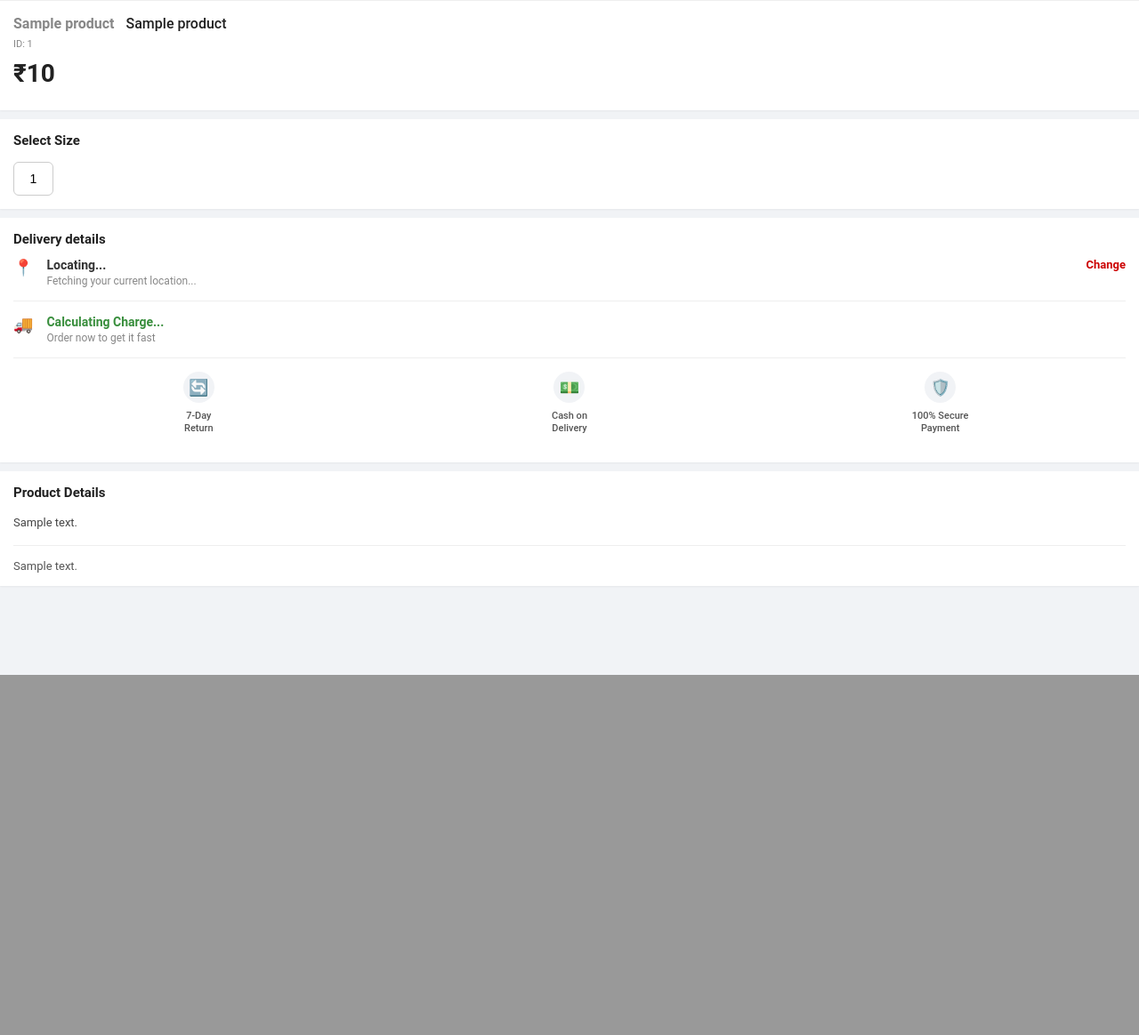
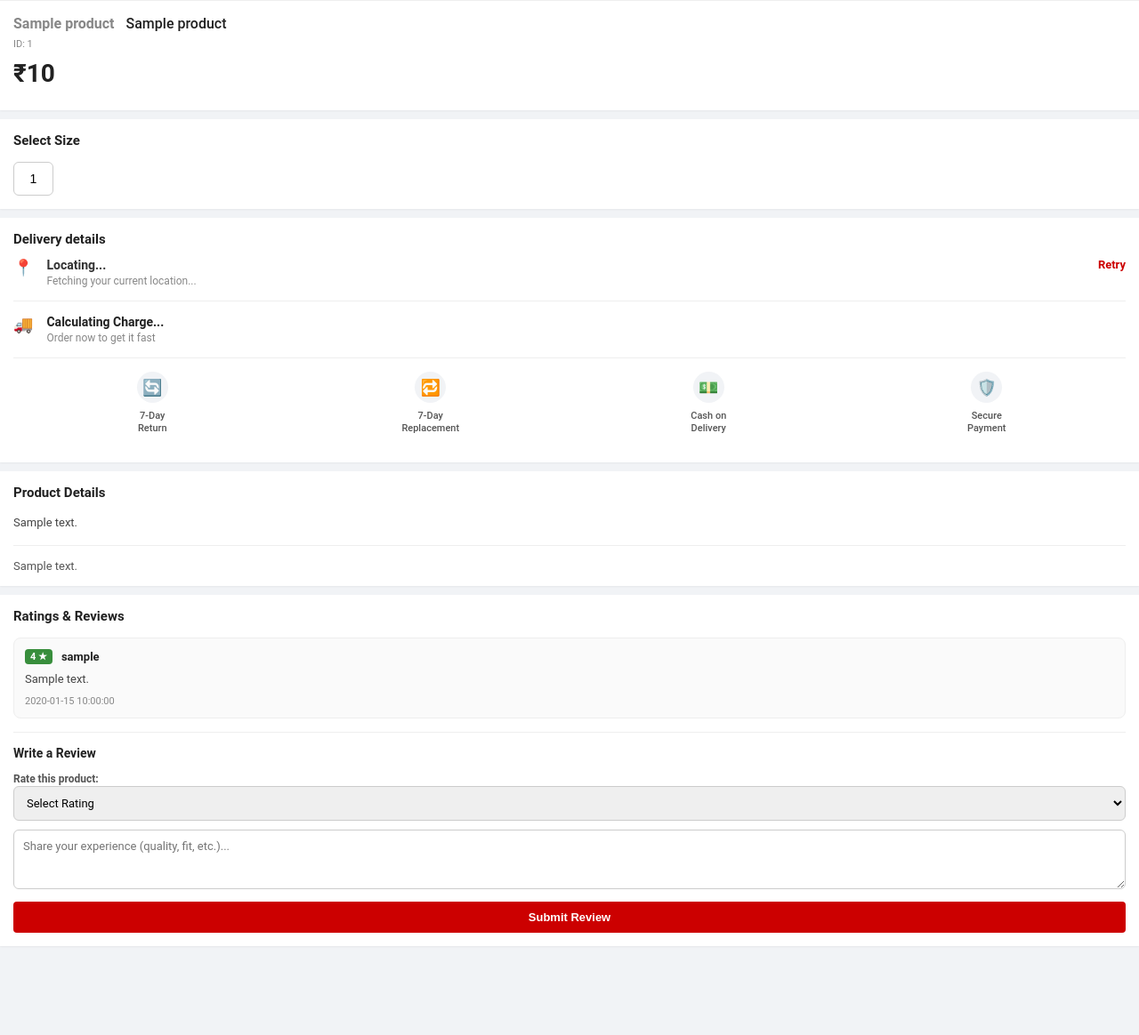
Before and after one commit to nitrotrial1month-glitch/My-funny.py, a Flask app: page /product/1 in a window 1280 px wide. Shown: the part 1769-2933 px from the top of the page at 89% size. Before the commit the page ends 2528 px from the top, so only its background shows below. Run offline with Flask 3, Linux system fonts and the light colour scheme; a database or web service that is not in the repository returns one stand-in record (values such as "Sample title").

Commit message:
Update product.html

```diff
--- a/templates/product.html
+++ b/templates/product.html
@@ -20,10 +20,7 @@
 
         /* Product Details Card */
         .card { background: white; padding: 15px; margin-bottom: 10px; box-shadow: 0 1px 2px rgba(0,0,0,0.05); }
-
         h1 { margin: 0 0 5px 0; font-size: 16px; font-weight: 500; color: var(--text-dark); line-height: 1.4; display: flex; align-items: center; flex-wrap: wrap; gap: 8px;}
-
-        .wbm-insure-badge { background-color: rgba(255, 255, 255, 0.95); color: var(--primary); font-size: 12px; font-style: italic; font-weight: 900; padding: 2px 6px; border-radius: 4px; display: inline-flex; align-items: center; gap: 4px; border: 1px solid #eee; box-shadow: 0 2px 4px rgba(0,0,0,0.05); }
 
         /* Price Section */
         .price-section { display: flex; align-items: baseline; flex-wrap: wrap; gap: 10px; margin: 10px 0; }
@@ -47,12 +44,16 @@
         .trust-badges { display: flex; justify-content: space-around; padding: 15px 0; border-top: 1px solid #eee; margin-top: 15px; text-align: center; }
         .trust-item { display: flex; flex-direction: column; align-items: center; gap: 8px; width: 30%; }
         .trust-icon { width: 35px; height: 35px; background: #f1f3f6; border-radius: 50%; display: flex; justify-content: center; align-items: center; font-size: 18px; color: var(--primary); }
-        .trust-text { font-size: 11px; color: #555; font-weight: 500; line-height: 1.3; }
+        .trust-text { font-size: 11px; color: #555; font-weight: 500; line-height: 1.3; text-align: center;}
+
+        /* Real Ratings & Reviews */
+        .review-card { border: 1px solid #eee; border-radius: 8px; padding: 12px; margin-bottom: 10px; background: #fafafa;}
+        .review-form { border-top: 1px solid #eee; padding-top: 15px; margin-top: 15px; }
+        .form-control { width: 100%; box-sizing: border-box; padding: 10px; border: 1px solid #ccc; border-radius: 6px; font-family: inherit; font-size: 13px; margin-bottom: 10px; outline: none;}
 
         /* Bottom Actions */
         .action-btns { display: flex; position: fixed; bottom: 0; left: 0; width: 100%; background: white; box-shadow: 0 -2px 10px rgba(0,0,0,0.1); z-index: 1000;}
         .btn { flex: 1; padding: 16px; border: none; font-weight: bold; text-align: center; cursor: pointer; font-size: 15px; text-transform: uppercase; transition: 0.2s; }
-        .btn:active { opacity: 0.8; }
         .add-cart { background: white; color: var(--primary); border-top: 1px solid #eee; }
         .buy-now { background: var(--primary); color: white; border-top: 1px solid var(--primary); }
     </style>
@@ -81,10 +82,16 @@
             {% endif %}
         </div>
 
-        {% if product.rating %}
-        <div style="position: absolute; bottom: 15px; left: 15px; background: rgba(255,255,255,0.9); padding: 4px 8px; border-radius: 4px; font-size: 12px; font-weight: bold; display: flex; align-items: center; gap: 4px; border: 1px solid #eee;">
-            {{ product.rating }} <span style="color: var(--success); font-size: 10px;">★</span>
-        </div>
+        {% if product.reviews and product.reviews|length > 0 %}
+            {% set total_rating = 0 %}
+            {% for r in product.reviews %}
+                {% set total_rating = total_rating + r.rating|int %}
+            {% endfor %}
+            {% set avg_rating = (total_rating / product.reviews|length) | round(1) %}
+
+            <div style="position: absolute; bottom: 15px; left: 15px; background: rgba(255,255,255,0.9); padding: 4px 8px; border-radius: 4px; font-size: 12px; font-weight: bold; display: flex; align-items: center; gap: 4px; border: 1px solid #eee; box-shadow: 0 2px 4px rgba(0,0,0,0.1);">
+                {{ avg_rating }} <span style="color: var(--success); font-size: 10px;">★</span> | {{ product.reviews|length }}
+            </div>
         {% endif %}
     </div>
 
@@ -126,40 +133,91 @@
                 <div style="font-weight: bold; margin-bottom: 3px;" id="loc-pin">Detecting Location...</div>
                 <div style="font-size: 12px; color: var(--muted);" id="loc-address">Please wait while we check delivery availability.</div>
             </div>
-            <span class="link-text" onclick="requestLocation()">Change</span>
+            <span class="link-text" onclick="requestLocation()">Retry</span>
         </div>
 
         <div class="delivery-row" style="border-top: 1px solid #eee; padding-top: 15px;">
             <span class="icon">🚚</span>
             <div>
-                <div style="font-weight: bold; color: var(--success);" id="delivery-status">Calculating Charge...</div>
+                <div style="font-weight: bold; color: var(--text-dark);" id="delivery-status">Calculating Charge...</div>
                 <div style="font-size: 12px; color: var(--muted); margin-top: 3px;">Order now to get it fast</div>
             </div>
         </div>
 
         <div class="trust-badges">
+            {% if product.policies and product.policies.return_eligible %}
             <div class="trust-item">
                 <div class="trust-icon">🔄</div>
                 <div class="trust-text">7-Day<br>Return</div>
             </div>
+            {% endif %}
+
+            {% if product.policies and product.policies.replace_eligible %}
+            <div class="trust-item">
+                <div class="trust-icon">🔁</div>
+                <div class="trust-text">7-Day<br>Replacement</div>
+            </div>
+            {% endif %}
+
             <div class="trust-item">
                 <div class="trust-icon">💵</div>
                 <div class="trust-text">Cash on<br>Delivery</div>
             </div>
+
             <div class="trust-item">
                 <div class="trust-icon">🛡️</div>
-                <div class="trust-text">100% Secure<br>Payment</div>
+                <div class="trust-text">Secure<br>Payment</div>
             </div>
         </div>
     </div>
 
-    <div class="card" style="margin-bottom: 20px;">
+    <div class="card">
         <div class="section-title">Product Details</div>
-        <div style="white-space: pre-wrap; line-height: 1.6; font-size: 13px; color: #444;">{{ product.description | default('High quality product from Wear By Me.') }}</div>
-
+        <div style="white-space: pre-wrap; line-height: 1.6; font-size: 13px; color: #444;">{{ product.description | default('High quality product.') }}</div>
         {% if product.details %}
             <div style="margin-top: 15px; padding-top: 15px; border-top: 1px solid #eee; font-size: 13px; color: #555;">{{ product.details }}</div>
         {% endif %}
+    </div>
+
+    <div class="card" style="margin-bottom: 20px;">
+        <div class="section-title">Ratings & Reviews</div>
+
+        {% if product.reviews and product.reviews|length > 0 %}
+            {% for review in product.reviews %}
+            <div class="review-card">
+                <div style="display: flex; gap: 10px; margin-bottom: 8px; align-items: center;">
+                    <span style="background: {% if review.rating|int >= 3 %}var(--success){% else %}var(--primary){% endif %}; color: white; padding: 2px 6px; border-radius: 4px; font-size: 11px; font-weight: bold;">
+                        {{ review.rating }} ★
+                    </span>
+                    <span style="font-weight: bold; font-size: 13px;">{{ review.user_name | default('Verified Buyer') }}</span>
+                </div>
+                <p style="font-size: 13px; color: #444; margin: 0 0 8px 0; line-height: 1.4;">{{ review.comment }}</p>
+                <div style="font-size: 11px; color: var(--muted);">{{ review.date }}</div>
+            </div>
+            {% endfor %}
+        {% else %}
+            <p style="font-size: 13px; color: var(--muted);">No reviews yet. Be the first to review this product!</p>
+        {% endif %}
+
+        <div class="review-form">
+            <div style="font-weight: bold; font-size: 14px; margin-bottom: 10px;">Write a Review</div>
+
+            <form action="/submit_review/{{ product.WBM_P_ID | default(product._id) }}" method="POST">
+                <label style="font-size: 12px; font-weight: bold; color: #555;">Rate this product:</label>
+                <select name="rating" class="form-control" required>
+                    <option value="" disabled selected>Select Rating</option>
+                    <option value="5">5 ★ - Excellent</option>
+                    <option value="4">4 ★ - Very Good</option>
+                    <option value="3">3 ★ - Good</option>
+                    <option value="2">2 ★ - Bad</option>
+                    <option value="1">1 ★ - Very Bad</option>
+                </select>
+
+                <textarea name="comment" rows="3" class="form-control" placeholder="Share your experience (quality, fit, etc.)..." required></textarea>
+
+                <button type="submit" style="background: var(--primary); color: white; border: none; padding: 10px 20px; border-radius: 4px; font-weight: bold; cursor: pointer; font-size: 13px; width: 100%;">Submit Review</button>
+            </form>
+        </div>
     </div>
 
     <div class="action-btns">
@@ -174,7 +232,7 @@
         const hasSizes = {% if product.sizes %}true{% else %}false{% endif %};
         const sellerPin = document.getElementById('backend-data').getAttribute('data-seller-pin');
 
-        // Size Selection Logic
+        // Size Selection
         function selectSize(size, btnElement) {
             selectedSize = size;
             let buttons = document.querySelectorAll('.size-btn');
@@ -182,7 +240,7 @@
             btnElement.classList.add('selected');
         }
 
-        // Action Logic (Add to cart / Buy Now)
+        // Action Logic
         function handleAction(actionType) {
             if (hasSizes && selectedSize === '') {
                 alert("Please select a size before proceeding.");
@@ -196,11 +254,12 @@
             window.location.href = url;
         }
 
-        // Auto Delivery Calculation Logic
+        // 📍 পেজ লোড হওয়ার সাথে সাথেই অটোমেটিক লোকেশন ডিটেক্ট শুরু হবে
         window.onload = function() {
             requestLocation();
         };
 
+        // 📍 অটো লোকেশন ক্যালকুলেশন
         function requestLocation() {
             let pinDisplay = document.getElementById('loc-pin');
             let addressDisplay = document.getElementById('loc-address');
@@ -225,27 +284,7 @@
                             if(userPincode) {
                                 pinDisplay.innerText = "Deliver to: " + userPincode;
                                 addressDisplay.innerText = area;
-
-                                // Fetch charge from backend API
-                                fetch('/calculate_delivery', {
-                                    method: 'POST',
-                                    headers: { 'Content-Type': 'application/json' },
-                                    body: JSON.stringify({ pincode: userPincode, seller_pincode: sellerPin })
-                                })
-                                .then(res => res.json())
-                                .then(data => {
-                                    let charge = data.charge;
-                                    if(charge === 0) {
-                                        statusDisplay.innerText = "Free Delivery Available!";
-                                        statusDisplay.style.color = "var(--success)";
-                                    } else {
-                                        statusDisplay.innerText = "Delivery Charge: ₹" + charge;
-                                        statusDisplay.style.color = "var(--text-dark)";
-                                    }
-                                }).catch(() => {
-                                    statusDisplay.innerText = "Standard Delivery Charges Apply";
-                                    statusDisplay.style.color = "var(--text-dark)";
-                                });
+                                calculateChargeAPI(userPincode);
                             } else {
                                 fallbackLocationUI();
                             }
@@ -261,6 +300,32 @@
             }
         }
 
+        // 🚚 API কল করে চার্জ বের করা
+        function calculateChargeAPI(userPincode) {
+            let statusDisplay = document.getElementById('delivery-status');
+
+            fetch('/calculate_delivery', {
+                method: 'POST',
+                headers: { 'Content-Type': 'application/json' },
+                body: JSON.stringify({ pincode: userPincode, seller_pincode: sellerPin })
+            })
+            .then(res => res.json())
+            .then(data => {
+                let charge = data.charge;
+
+                if(charge === 0) {
+                    statusDisplay.innerText = "Free Delivery Available!";
+                    statusDisplay.style.color = "var(--success)";
+                } else {
+                    statusDisplay.innerText = "Delivery Charge: ₹" + charge;
+                    statusDisplay.style.color = "var(--text-dark)";
+                }
+            }).catch(() => {
+                statusDisplay.innerText = "Standard Delivery Charges Apply";
+                statusDisplay.style.color = "var(--text-dark)";
+            });
+        }
+
         function fallbackLocationUI() {
             document.getElementById('loc-pin').innerText = "Location access denied";
             document.getElementById('loc-address').innerText = "We will calculate delivery at checkout based on your address.";
```
